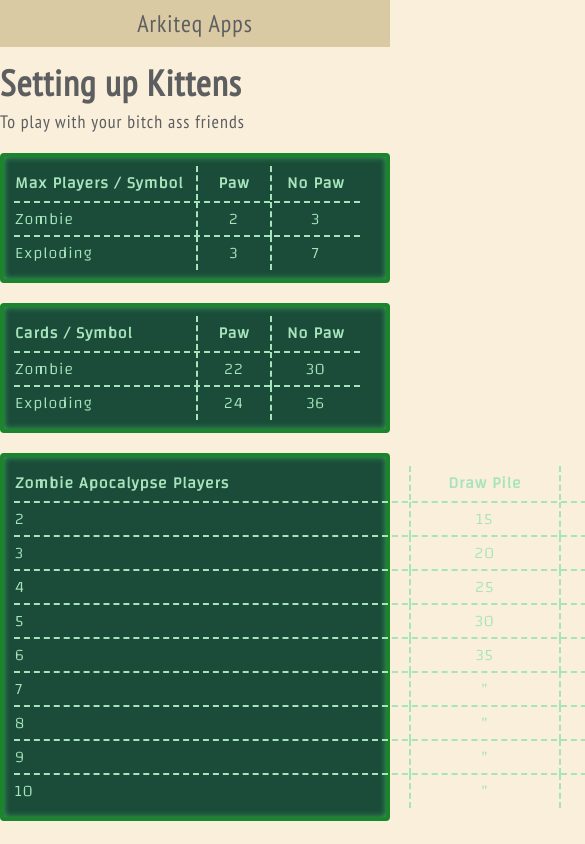
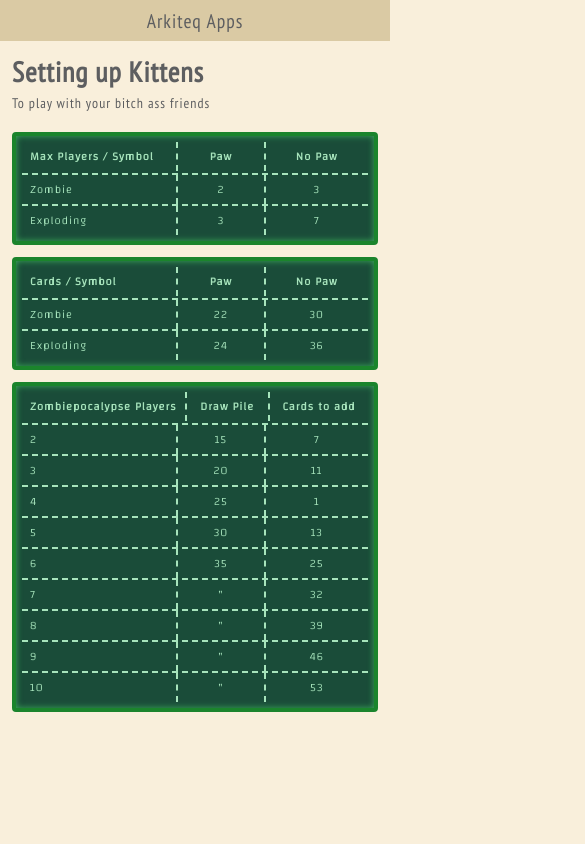
Before and after one commit to ASPinho/ASPinho.github.io, a React (Create React App) app in the folder arkiteq-home/: page /EK in a window 390 px wide. Shown: the top 844 px of the page, 585 px wide, since content can reach past the window. Built offline with nearby package versions, Linux system fonts and the light colour scheme.

Commit message:
mobile and desktop formating and new Tab component

```diff
--- a/arkiteq-home/src/components/page-content.tsx
+++ b/arkiteq-home/src/components/page-content.tsx
@@ -1,22 +1,22 @@
 import React from "react";
 
-export interface PageContentProps {
+type PageContentProps = {
     title: string;
     subtitle?: string;
     children?: React.ReactNode
 }
 
-const PageContent: React.FC<PageContentProps> = ({title, subtitle, children}) => {
+const PageContent = (pageContentProps : PageContentProps) => {
     return (
         <div id="content">
             <div className="content-title">
-                {title}
+                {pageContentProps.title}
             </div>
             <div className="content-subtitle ph">
-                {subtitle}
+                {pageContentProps.subtitle}
             </div>
             <div className="content-container">
-                {children}
+                {pageContentProps.children}
             </div>
         </div>
     )
--- a/arkiteq-home/src/components/simple-table.tsx
+++ b/arkiteq-home/src/components/simple-table.tsx
@@ -1,7 +1,10 @@
 import React from "react";
 import {TableProps} from "../scripts/interfaces";
 
-const Table: React.FC<TableProps> = ({ data}) => {
+const Table = (tableProps : TableProps) => {
+
+    let data = tableProps.data
+
     return (
         <table id = {data.id}>
             <thead>
--- a/arkiteq-home/src/routes/exploding-kittens.tsx
+++ b/arkiteq-home/src/routes/exploding-kittens.tsx
@@ -10,10 +10,10 @@ function ExplodingKittens () {
         <>
         <PageHeader />
         <PageContent title="Setting up Kittens" subtitle="To play with your bitch ass friends">
-            <RetroConsole extraClasses={"margin-bottom-l"}>
+            <RetroConsole extraClasses={"margin-bottom-m"}>
                 <Table data={getPlayersPerSymbol()}/>
             </RetroConsole>
-            <RetroConsole extraClasses={"margin-bottom-l"}>
+            <RetroConsole extraClasses={"margin-bottom-m"}>
                 <Table data={getCardsPerSymbol()}/>
             </RetroConsole>
             <RetroConsole>
--- a/arkiteq-home/src/scripts/kitten-tables.ts
+++ b/arkiteq-home/src/scripts/kitten-tables.ts
@@ -27,7 +27,7 @@ export function getCardsPerSymbol() : TableData {
 export function getZombieApocalypseCards() : TableData {
     return {
         id: "zombie-apocalypse",
-        headers: ["Zombie Apocalypse Players", "Draw Pile", "Cards to add"],
+        headers: ["Zombiepocalypse Players", "Draw Pile", "Cards to add"],
         rows: [
             ["2", "15", "7"],
             ["3", "20", "11"],
--- a/arkiteq-home/src/styles/teriyarki-theme.css
+++ b/arkiteq-home/src/styles/teriyarki-theme.css
@@ -78,7 +78,7 @@ p {
 #header {
   padding: var(--space-s) 0;
   text-align: center;
-  font-size: var(--font-heading4);
+  font-size: 1.4em;
   margin-bottom: var(--space-m);
   background-color: var(--beige-dark);
 }
@@ -188,11 +188,13 @@ p {
 }
 
 .content-container {
-
+  display: flex;
+  flex-flow: column wrap;
+  align-items: center;
 }
 
 .content-title {
-  font-size: var(--font-heading1);
+  font-size: 2em;
   margin-bottom: var(--space-xs);
   font-weight: 600;
 }
@@ -205,26 +207,21 @@ p {
 
 .retro-console {
   background-color: var(--main-green-0);
+  width: calc(100% - 3 * var(--space-s));
   padding: var(--space-s);
   border: solid var(--main-green-1) 4px;
   border-radius: 4px;
   box-shadow: inset 0 0 6px var(--main-green-2);
-  font-size: var(--font-s);
+  font-size: 0.8em;
   color: var(--main-green-4);
   font-family: 'Changa', sans-serif;
 }
 
-#player-symbol,
-#card-symbol {
-  width: var(--table-base-width);
-}
-
-#zombie-apocalypse {
-  width: calc(2*var(--table-base-width) + var(--space-l) + 4*var(--space-xs));
+.retro-console table {
+  width: 100%;
 }
 
 .retro-console tr{
-  height: 32px;
   display: flex;
   align-items: center;
 }
@@ -241,6 +238,8 @@ p {
 .retro-console th,
 .retro-console td{
   height: 100%;
+  padding: var(--space-s) var(--space-m);
+  white-space: nowrap;
 }
 
 .retro-console th.small,
@@ -252,3 +251,43 @@ p {
 .retro-console td.med{
   width: 25%;
 }
+
+/*====== Device Breakpoints ======*/
+
+/* Extra small devices (phones, 600px and down) */
+@media only screen and (max-width: 600px) {
+
+  body {
+    font-size: var(--font-xs);
+  }
+
+  #content {
+    max-width: calc(100vw - 2 * var(--space-s));
+  }
+
+  .content-title,
+  .content-subtitle {
+    padding: 0 var(--space-xs);
+  }
+
+  .retro-console {
+    padding: var(--space-xs);
+  }
+
+  .retro-console th,
+  .retro-console td{
+    padding: var(--space-xs) var(--space-s);
+  }
+}
+
+/* Small devices (portrait tablets and large phones, 600px and up) */
+@media only screen and (min-width: 600px) {}
+
+/* Medium devices (landscape tablets, 768px and up) */
+@media only screen and (min-width: 768px) {}
+
+/* Large devices (laptops/desktops, 992px and up) */
+@media only screen and (min-width: 992px) {}
+
+/* Extra large devices (large laptops and desktops, 1200px and up) */
+@media only screen and (min-width: 1200px) {}
```
Also changed, not shown: arkiteq-home/src/components/tabs.tsx (added, +46 -0 lines).
